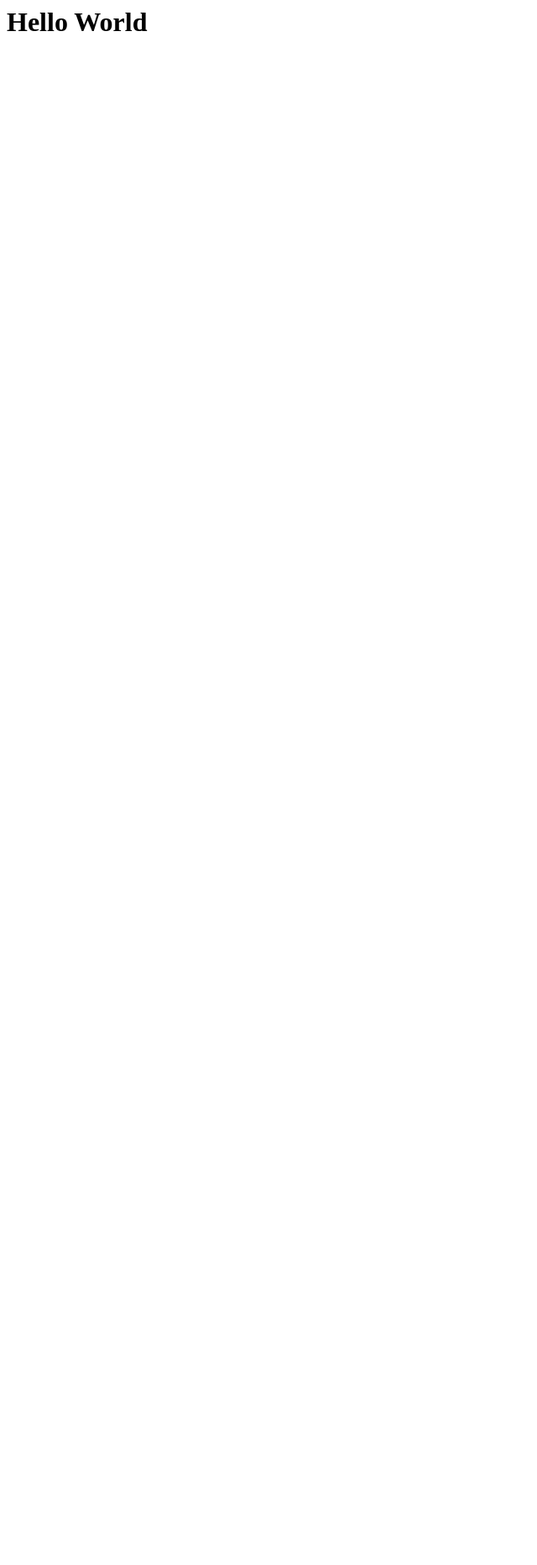
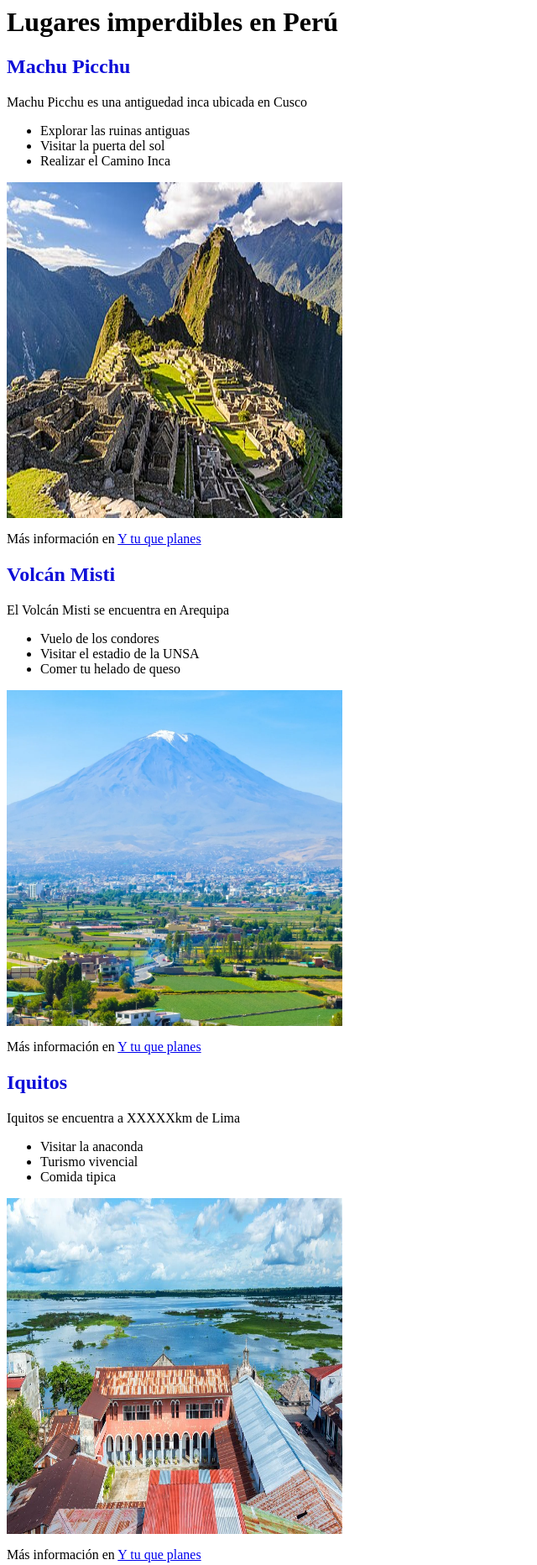
Before and after one commit to luischang/ejercicio1html, a plain HTML site: page index.html in a window 1280 px wide. Shown: the whole page at 84% size, without its empty margins (0-640 px from the left). Before the commit the page ends 800 px from the top, so only its background shows below. Drawn offline with Linux system fonts and the light colour scheme.

Commit message:
Nuevos cambios con lugares turísticos

```diff
--- a/index.html
+++ b/index.html
@@ -1,11 +1,53 @@
 <html>
-
 <head>
-
+    <title>Lugares imperdibles de visitar en Perú</title>
+    <link rel="stylesheet" href="style.css">
 </head>
 
 <body>
-    <h1>Hello World</h1>
+    <h1>Lugares imperdibles en Perú</h1>
+
+    <section>
+        <h2>Machu Picchu</h2>
+        <article>
+            <p>Machu Picchu es una antiguedad inca ubicada en Cusco</p>
+        </article>
+        <ul>
+            <li>Explorar las ruinas antiguas</li>
+            <li>Visitar la puerta del sol</li>
+            <li>Realizar el Camino Inca</li>
+        </ul>
+        <img src="image/mp.jpg" alt="Visita Machu Picchu">
+        <p>Más información en <a target="_blank" href="https://www.ytuqueplanes.com/blog-viajero/ancash/todo-lo-que-necesitas-saber-para-tu-proximo-viaje-a-ancash">Y tu que planes</a> </p>
+    </section>
+
+    <section>
+        <h2>Volcán Misti</h2>
+        <article>
+            <p>El Volcán Misti se encuentra en Arequipa</p>
+        </article>
+        <ul>
+            <li>Vuelo de los condores</li>
+            <li>Visitar el estadio de la UNSA</li>
+            <li>Comer tu helado de queso</li>
+        </ul>
+        <img src="image/misti.jpg" alt="Visita Misti">
+        <p>Más información en <a target="_blank" href="https://www.ytuqueplanes.com/blog-viajero/ancash/todo-lo-que-necesitas-saber-para-tu-proximo-viaje-a-ancash">Y tu que planes</a> </p>
+    </section>
+
+    <section>
+        <h2>Iquitos</h2>
+        <article>
+            <p>Iquitos se encuentra a XXXXXkm de Lima</p>
+        </article>
+        <ul>
+            <li>Visitar la anaconda</li>
+            <li>Turismo vivencial</li>
+            <li>Comida tipica</li>
+        </ul>
+        <img src="image/iquitos.jpg" alt="Visita Machu Picchu">
+        <p>Más información en <a target="_blank" href="https://www.ytuqueplanes.com/blog-viajero/ancash/todo-lo-que-necesitas-saber-para-tu-proximo-viaje-a-ancash">Y tu que planes</a> </p>
+    </section>
 
 
 </body>
--- /dev/null
+++ b/style.css
@@ -0,0 +1,8 @@
+img {
+    width: 400px;
+    height: 400px;
+}
+
+h2 {
+    color: #0e0ed8;
+}
```
Also changed, not shown: image/iquitos.jpg (added), image/misti.jpg (added), image/mp.jpg (added).
